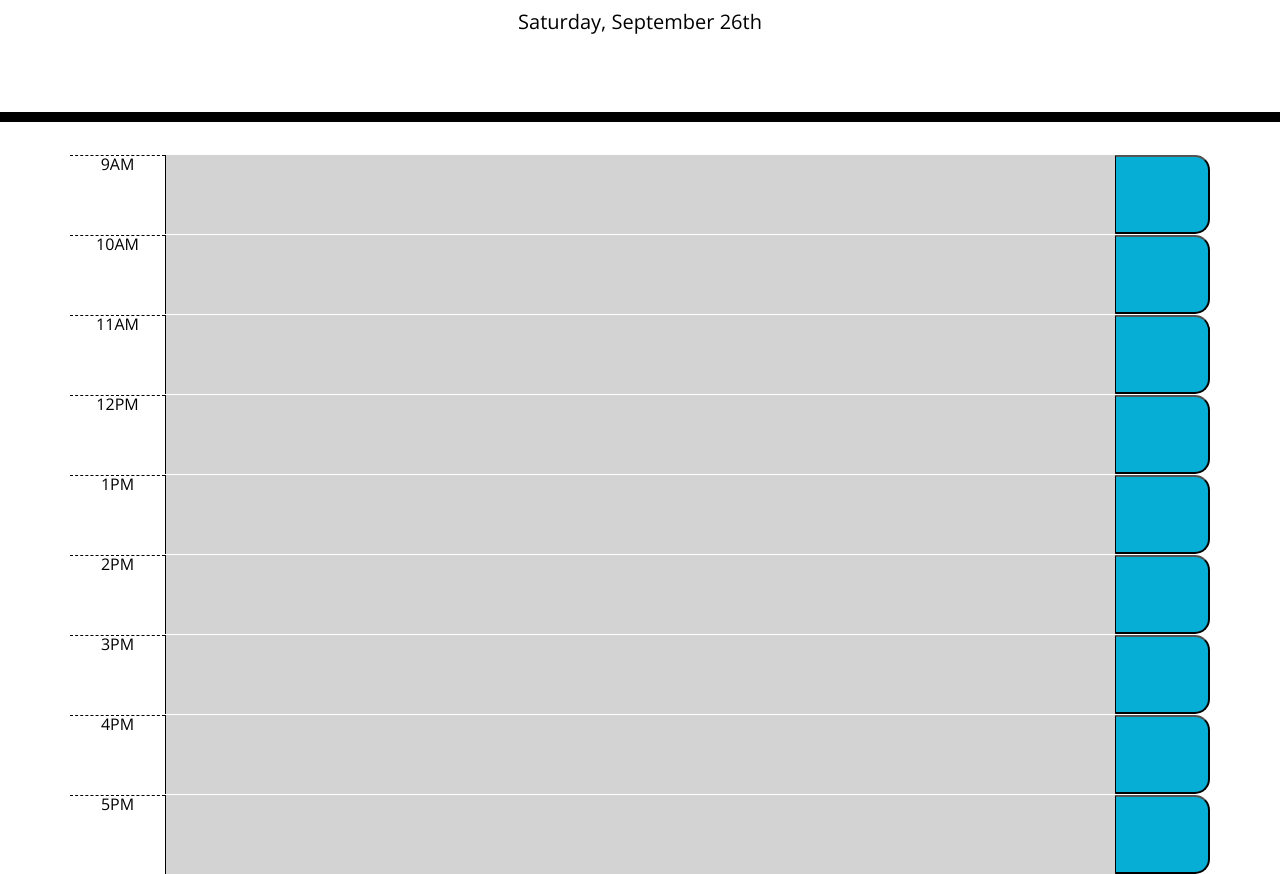
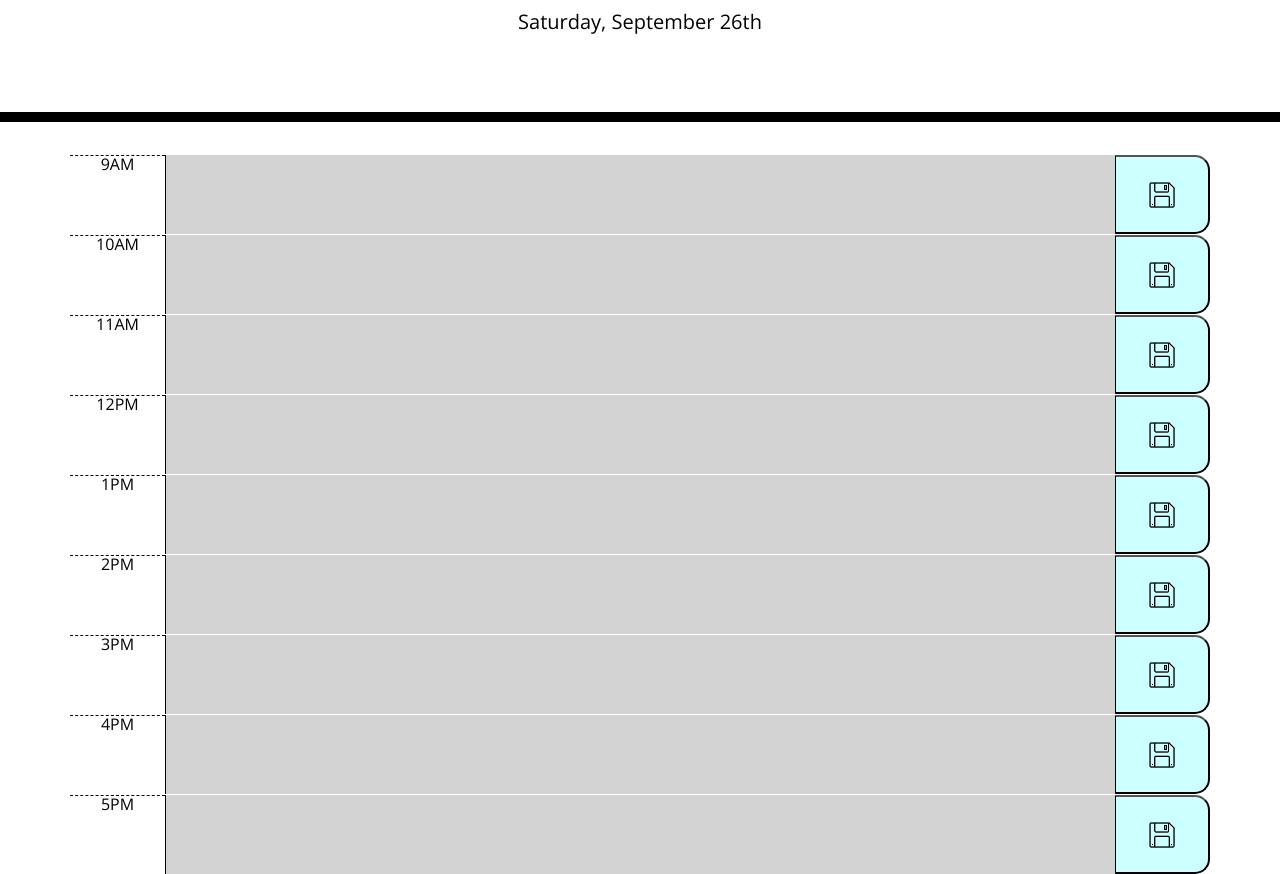
Before and after one commit to janessaref/plan-your-day, a plain HTML site: page index.html in a window 1280 px wide. Shown: the part 182-1056 px from the top of the page. Drawn offline with nearby package versions, Linux system fonts and the light colour scheme.

Commit message:
add .gitignore, add photos and gif to assets, add comments to script.js, edit readme file, edit styling for past, present, future in css, add save icon to html

```diff
--- a/index.html
+++ b/index.html
@@ -26,63 +26,63 @@
     <div class="row time-block">
       <div class="col-md-1 hour" data-value="9" id="9am">9AM</div>
       <textarea class="col-md-10 description" data-value="9"></textarea>
-      <button class="col-md-1 saveBtn" data-time="9am"></button>
+      <button class="col-md-1 saveBtn" data-time="9am"><img src="assets/saveicon.png" alt="save icon"></img></button>
     </div>
 
     <!-- 10AM Time Block -->
     <div class="row time-block">
       <div class="col-md-1 hour" data-value="10" id="10am">10AM</div>
       <textarea class="col-md-10 description" data-value="10"></textarea>
-      <button class="col-md-1 saveBtn" data-time="10am"></button>
+      <button class="col-md-1 saveBtn" data-time="10am"><img src="assets/saveicon.png" alt="save icon"></img></button>
     </div>
 
     <!-- 11AM Time Block -->
     <div class="row time-block">
       <div class="col-md-1 hour" data-value="11" id="11am">11AM</div>
       <textarea class="col-md-10 description" data-value="11"></textarea>
-      <button class="col-md-1 saveBtn" data-time="11am"></button>
+      <button class="col-md-1 saveBtn" data-time="11am"><img src="assets/saveicon.png" alt="save icon"></img></button>
     </div>
 
     <!-- 12NN Time Block -->
     <div class="row time-block">
       <div class="col-md-1 hour" data-value="12" id="12pm">12PM</div>
       <textarea class="col-md-10 description" data-value="12"></textarea>
-      <button class="col-md-1 saveBtn" data-time="12pm"></button>
+      <button class="col-md-1 saveBtn" data-time="12pm"><img src="assets/saveicon.png" alt="save icon"></img></button>
     </div>
 
     <!-- 1PM Time Block -->
     <div class="row time-block">
       <div class="col-md-1 hour" data-value="13" id="1pm">1PM</div>
       <textarea class="col-md-10 description" data-value="13"></textarea>
-      <button class="col-md-1 saveBtn" data-time="1pm"></button>
+      <button class="col-md-1 saveBtn" data-time="1pm"><img src="assets/saveicon.png" alt="save icon"></img></button>
     </div>
 
     <!-- 2PM Time Block -->
     <div class="row time-block">
       <div class="col-md-1 hour" data-value="14" id="2pm">2PM</div>
       <textarea class="col-md-10 description" data-value="14"></textarea>
-      <button class="col-md-1 saveBtn" data-time="2pm"></button>
+      <button class="col-md-1 saveBtn" data-time="2pm"><img src="assets/saveicon.png" alt="save icon"></img></button>
     </div>
 
     <!-- 3PM Time Block -->
     <div class="row time-block">
       <div class="col-md-1 hour" data-value="15" id="3pm">3PM</div>
       <textarea class="col-md-10 description" data-value="15"></textarea>
-      <button class="col-md-1 saveBtn" data-time="3pm"></button>
+      <button class="col-md-1 saveBtn" data-time="3pm"><img src="assets/saveicon.png" alt="save icon"></img></button>
     </div>
 
     <!-- 4PM Time Block -->
     <div class="row time-block">
       <div class="col-md-1 hour" data-value="16" id="4pm">4PM</div>
       <textarea class="col-md-10 description" data-value="16"></textarea>
-      <button class="col-md-1 saveBtn" data-time="4pm"></button>
+      <button class="col-md-1 saveBtn" data-time="4pm"><img src="assets/saveicon.png" alt="save icon"></img></button>
     </div>
 
     <!-- 5PM Time Block -->
     <div class="row time-block">
       <div class="col-md-1 hour" data-value="17" id="5pm">5PM</div>
       <textarea class="col-md-10 description" data-value="17"></textarea>
-      <button class="col-md-1 saveBtn" data-time="5pm"></button>
+      <button class="col-md-1 saveBtn" data-time="5pm"><img src="assets/saveicon.png" alt="save icon"></img></button>
     </div>
   </main>
 
--- a/script.js
+++ b/script.js
@@ -9,9 +9,10 @@ Guide for day planner construction:
     - if/else statements to add the css class into the textarea
 */
 
+// textarea variable
 var textBox = $("textarea");
-var n = 0;
 
+// grab values in local storage
 let getToDo = JSON.parse(localStorage.getItem("saveToDo"));
 if (getToDo !== null) {
     for (let l = 0; l < textBox.length; l++) {
@@ -19,35 +20,40 @@ if (getToDo !== null) {
     };
 };
 
-// array for local storage values
+// empty array for local storage values
 let saveToDo = [];
 
+// save button function for all
 $(".saveBtn").on("click", function () {
 
     let saveText = $("textarea");
 
+    // allows the field/textarea to be empty
     saveToDo = [];
+
+    // pushes values into the array saveToDo
     for (var k = 0; k < saveText.length; k++) {
         saveToDo.push(saveText[k].value);
     };
 
     // setting the events into local storage
     localStorage.setItem("saveToDo", JSON.stringify(saveToDo));
-
 });
-
 
 // today's date from moment.js displayed on jumbotron
 moment().format('MMMM Do YYYY, h:mm:ss a');
 $("#currentDay").append(moment().format('dddd, MMMM Do'));
 
-// military time for the color blocks
+// military time for the color blocks and converted into a number
 var hourofDay = +moment().format('H');
 
 // loop through the time of day to change colors of textarea
 for (var i = 0; i < textBox.length; i++) {
+
+    // storing data-value attribute into variable and converting to a number
     var everyHr = +($("textarea").eq(i)).attr("data-value");
 
+    // for past hour: gray text box; present hour: green text box; future hour: pink text box
     if (hourofDay == everyHr) {
         $("textarea").eq(i).addClass("present");
     }
--- a/style.css
+++ b/style.css
@@ -45,23 +45,26 @@ textarea{
 .past {
   background-color: #d3d3d3;
   color: white;
+  text-shadow: 1px 1px #293d3d;
 }
 
 .present {
-  background-color: #ff6961;
+  background-color: lightgreen;
   color: white;
+  text-shadow: 1px 1px #008000;
 }
 
 .future {
-  background-color: #77dd77;
+  background-color: #ffcccc;
   color: white;
+  text-shadow: 1px 1px #b30086;
 }
 
 .saveBtn {
   border-left: 1px solid black;
   border-top-right-radius: 15px;
   border-bottom-right-radius: 15px;
-  background-color: #06AED5;
+  background-color: #ccffff;
   color: white;
 }
 
@@ -69,3 +72,8 @@ textarea{
   font-size: 20px;
   transition: all .3s ease-in-out;
 }
+
+img {
+  height: 30px;
+  width: 30px;
+}
```
Also changed, not shown: assets/dayplanner.gif (added), assets/dayplannerpic.png (added), assets/saveicon.png (added), 2 other files.
